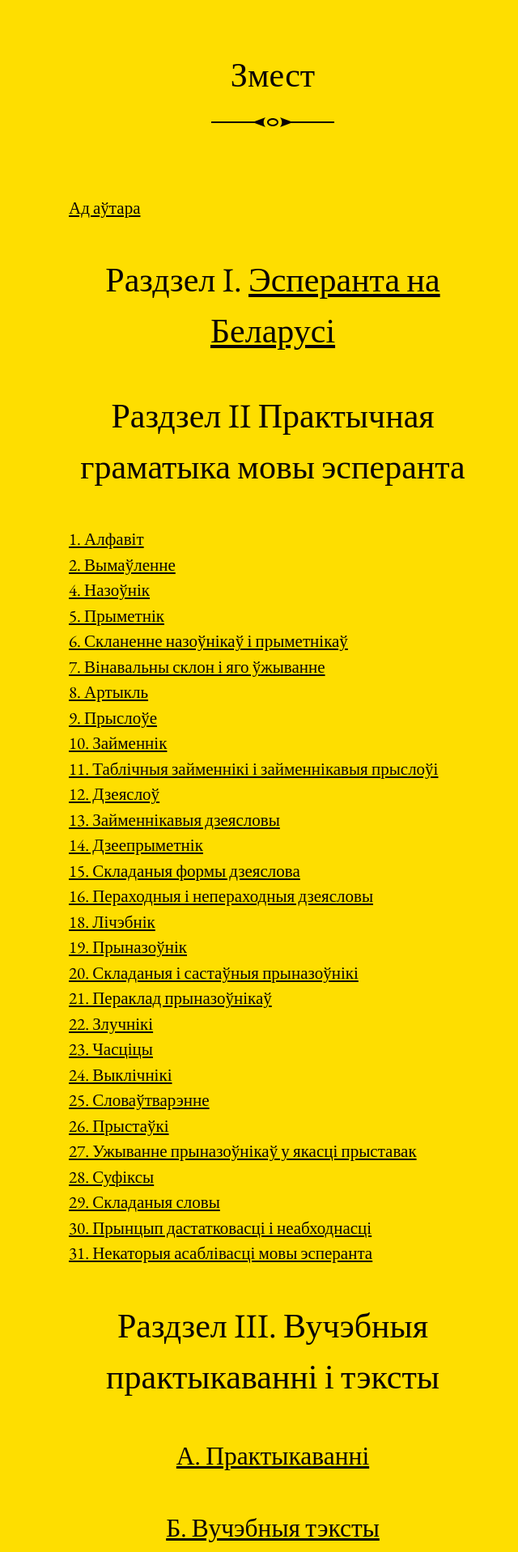
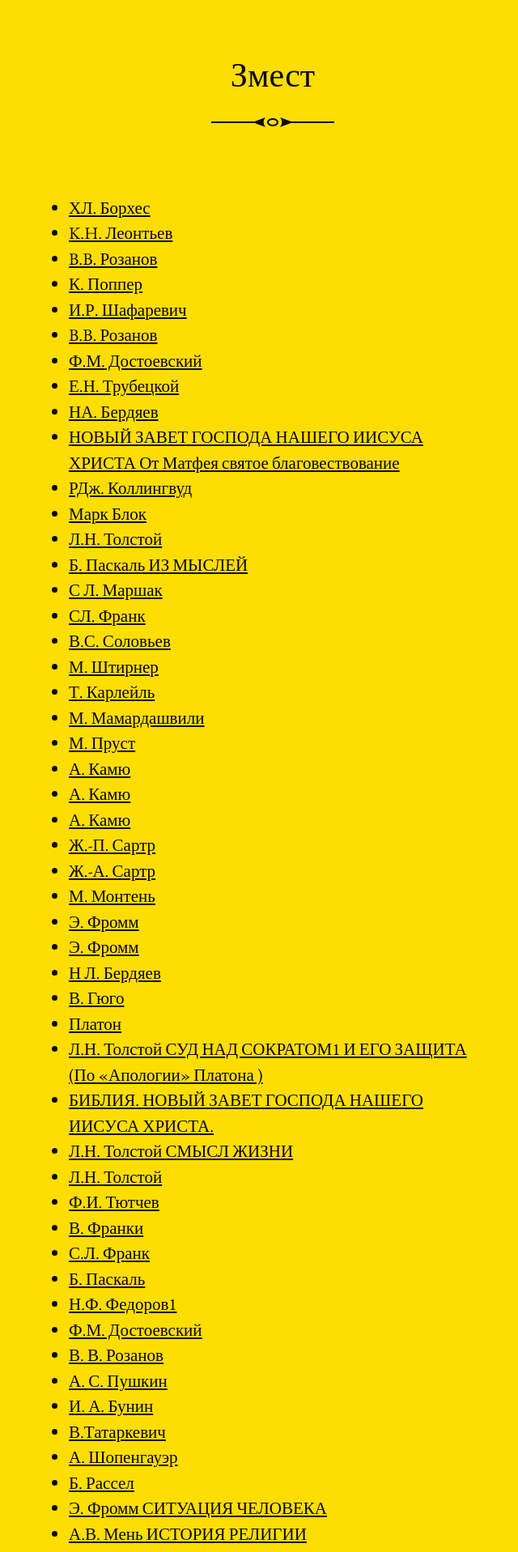
Before and after one commit to skaivolas/mir, a Jekyll site: the page built from index.md, in a window 1280 px wide. Shown: the part 568-2485 px from the top of the page at 81% size, without its empty margins (303-943 px from the left). Built offline with Jekyll 4.4.1, drawn with Linux system fonts in a browser that asks for light colours; some of the changed text lies outside the part shown.

Commit message:
Update index.md

```diff
--- a/index.md
+++ b/index.md
@@ -3,90 +3,14 @@ title: Галоўная
 layout: home
 published: true
 ---
-[Ад аўтара](/2018/06/05/00.html)
-
-## Раздзел I. [Эсперанта на Беларусі](/2018/06/05/02.html)
-
-## Раздзел II Практычная граматыка мовы эсперанта
-
-[1. Алфавіт](/2018/06/05/05.html)
-
-[2. Вымаўленне](/2018/06/05/06.html)
-
-[4. Назоўнік](/2018/06/05/08.html)
-
-[5. Прыметнік](/2018/06/05/09.html)
-
-[6. Скланенне назоўнікаў і прыметнікаў](/2018/06/05/10.html)
-
-[7. Вінавальны склон і яго ўжыванне](/2018/06/05/11.html)
-
-[8. Артыкль](/2018/06/05/12.html)
-
-[9. Прыслоўе](/2018/06/05/13.html)
-
-[10. Займеннік](/2018/06/05/14.html)
-
-[11. Таблічныя займеннікі і займеннікавыя прыслоўі](/2018/06/05/15.html)
-
-[12. Дзеяслоў](/2018/06/05/16.html)
-
-[13. Займеннікавыя дзеясловы](/2018/06/05/17.html)
-
-[14. Дзеепрыметнік](/2018/06/05/18.html)
-
-[15. Складаныя формы дзеяслова](/2018/06/05/19.html)
-
-[16. Пераходныя і непераходныя дзеясловы](/2018/06/05/20.html)
-
-[18. Лічэбнік](/2018/06/05/22.html)
-
-[19. Прыназоўнік](/2018/06/05/23.html)
-
-[20. Складаныя і састаўныя прыназоўнікі](/2018/06/05/24.html)
-
-[21. Пераклад прыназоўнікаў](/2018/06/05/25.html)
-
-[22. Злучнікі](/2018/06/05/26.html)
-
-[23. Часціцы](/2018/06/05/27.html)
-
-[24. Выклічнікі](/2018/06/05/28.html)
-
-[25. Словаўтварэнне](/2018/06/05/29.html)
-
-[26. Прыстаўкі](/2018/06/05/30.html)
-
-[27. Ужыванне прыназоўнікаў у якасці прыставак](/2018/06/05/31.html)
-
-[28. Суфіксы](/2018/06/05/32.html)
-
-[29. Складаныя словы](/2018/06/05/33.html)
-
-[30. Прынцып дастатковасці і неабходнасці](/2018/06/05/34.html)
-
-[31. Некаторыя асаблівасці мовы эсперанта](/2018/06/05/35.html)
-
-## Раздзел III. Вучэбныя практыкаванні і тэксты
-
-### [А. Практыкаванні](/2018/06/05/38.html)
-
-### [Б. Вучэбныя тэксты](/2018/06/05/39.html)
-
-## Раздзел IV [Неше хрэстаматыя](/2018/06/05/41.html)
-
-## Раздзел V [Эсперанта-беларускі слоўнік](/2018/06/05/43.html)
-
-## [Бібліяграфія](/2018/06/05/44.html)
 
 
+<ul>
   {% for post in site.posts %}
-  <article>
-    <h2>
+    <li>
       <a href="{{ post.url }}">
         {{ post.title }}
       </a>
-    </h2>
-    <time datetime="{{ post.date | date: "%Y-%m-%d" }}">{{ post.date | date_to_long_string }}</time>
-  </article>
+    </li>
 {% endfor %}
+</ul>
```
